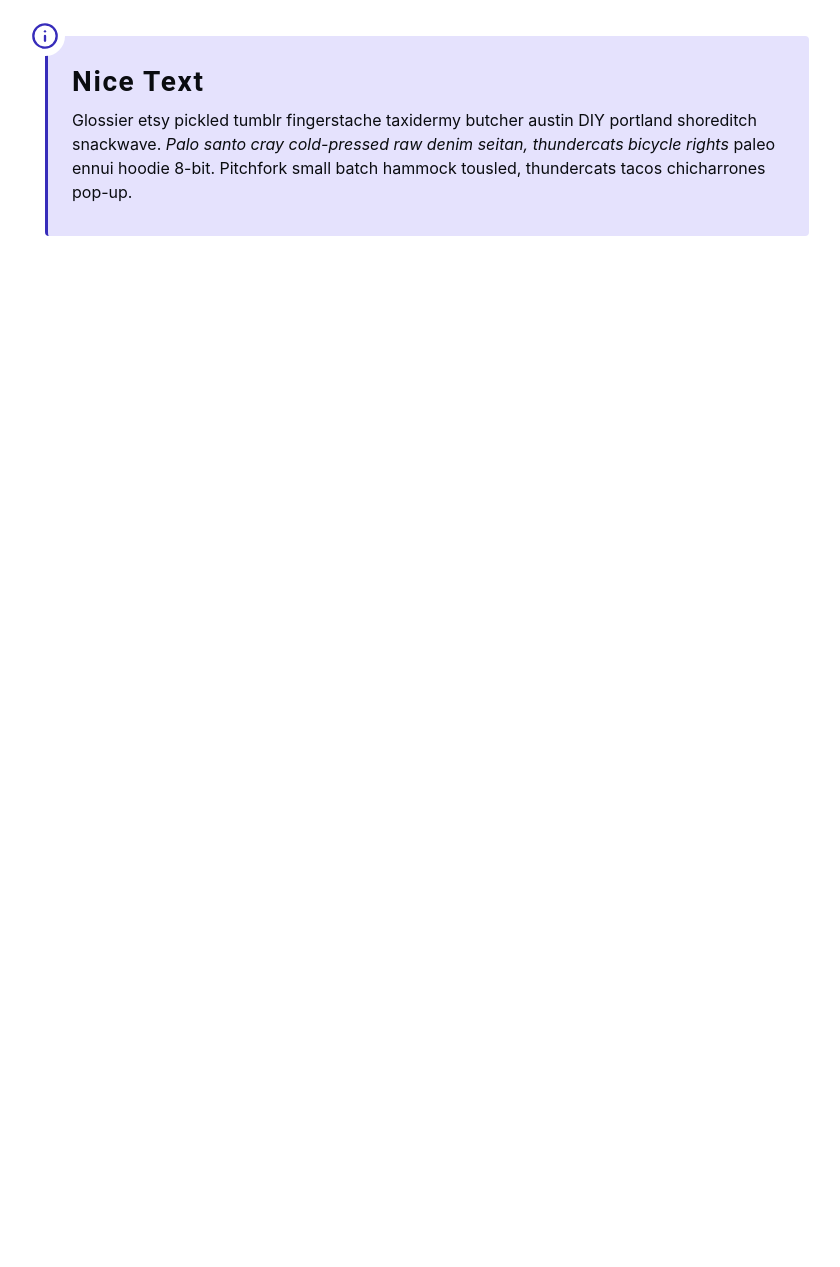
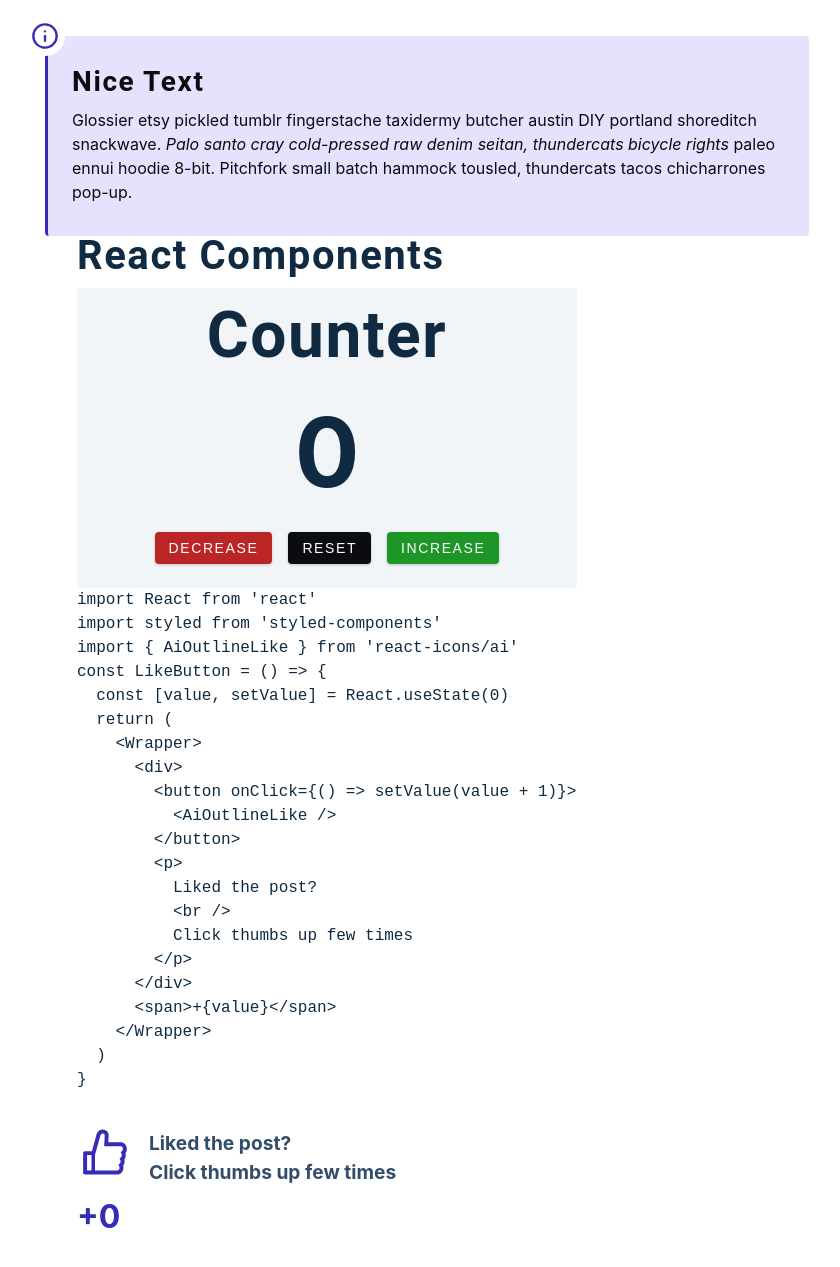
Before and after one commit to course-projects-and-codes-dk/gatsby-mdx-blogs-project, a Gatsby site: page /post in a window 1280 px wide. Shown: the part 559-1826 px from the top of the page, without its empty margins (213-1053 px from the left). Before the commit the page ends 859 px from the top, so only its background shows below. Built offline with nearby package versions, Linux system fonts and the light colour scheme; Gatsby itself is replaced by a stand-in of ours; code samples lack their colours.

Commit message:
added counter and like btn to mdx

````diff
--- a/src/pages/post.mdx
+++ b/src/pages/post.mdx
@@ -1,5 +1,6 @@
 import { Link } from 'gatsby'
 import { FiInfo } from 'react-icons/fi'
+import { Counter, LikeButton } from '../components/complete'
 
 <section className="mdx-page">
 
@@ -23,13 +24,42 @@ const secondName = 'Kayy'
 </Link>
 
 <div className="nice-text">
-
-<h3>nice text</h3>
-
-<FiInfo className="nice-text-icon" />
-
-Glossier etsy pickled tumblr fingerstache taxidermy butcher austin DIY portland shoreditch snackwave. _Palo santo cray cold-pressed raw denim seitan, thundercats bicycle rights_ paleo ennui hoodie 8-bit. Pitchfork small batch hammock tousled, thundercats tacos chicharrones pop-up.
-
+  <h3>nice text</h3>
+  <FiInfo className="nice-text-icon" />
+  Glossier etsy pickled tumblr fingerstache taxidermy butcher austin DIY
+  portland shoreditch snackwave. _Palo santo cray cold-pressed raw denim seitan,
+  thundercats bicycle rights_ paleo ennui hoodie 8-bit. Pitchfork small batch
+  hammock tousled, thundercats tacos chicharrones pop-up.
 </div>
 
+<h2>react components</h2>
+
+<Counter />
+
+```jsx
+import React from 'react'
+import styled from 'styled-components'
+import { AiOutlineLike } from 'react-icons/ai'
+const LikeButton = () => {
+  const [value, setValue] = React.useState(0)
+  return (
+    <Wrapper>
+      <div>
+        <button onClick={() => setValue(value + 1)}>
+          <AiOutlineLike />
+        </button>
+        <p>
+          Liked the post?
+          <br />
+          Click thumbs up few times
+        </p>
+      </div>
+      <span>+{value}</span>
+    </Wrapper>
+  )
+}
+```
+
+<LikeButton />
+
 </section>
````
